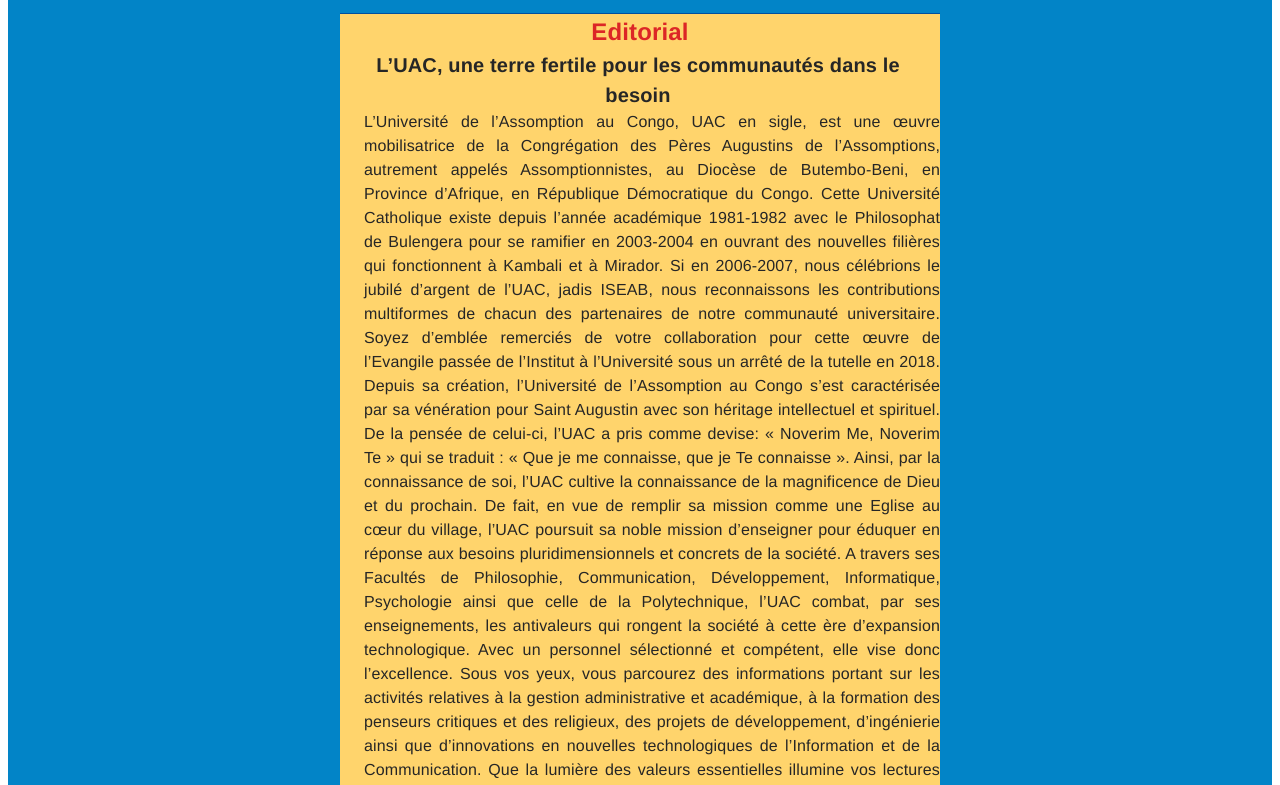
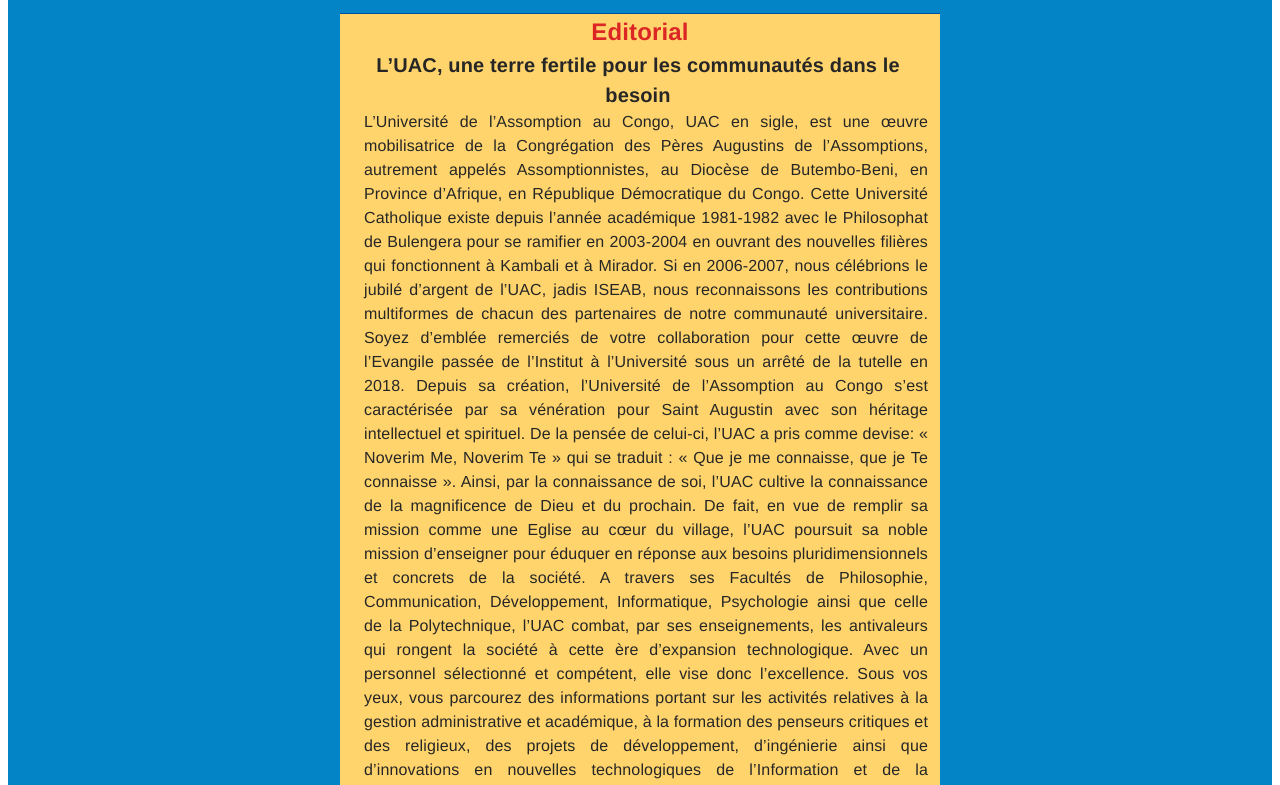
Before and after one commit to UAC-Butembo/Newsletter_Avril, a plain HTML site: page index.html in a window 1280 px wide. Shown: the part 553-1338 px from the top of the page. Drawn offline with Linux system fonts and the light colour scheme.

Commit message:
Update index.html

```diff
--- a/index.html
+++ b/index.html
@@ -119,7 +119,7 @@
                   L’UAC, une terre fertile pour les communautés dans le besoin
                 </h3>
                 <div
-                  style="font-weight:normal;text-align:justify;padding:0px 0px 0px 24px"
+                  style="font-weight:normal;text-align:justify;padding:0px 12px 0px 24px"
                 >
                   L’Université de l’Assomption au Congo, UAC en sigle, est une
                   œuvre mobilisatrice de la Congrégation des Pères Augustins de
```
